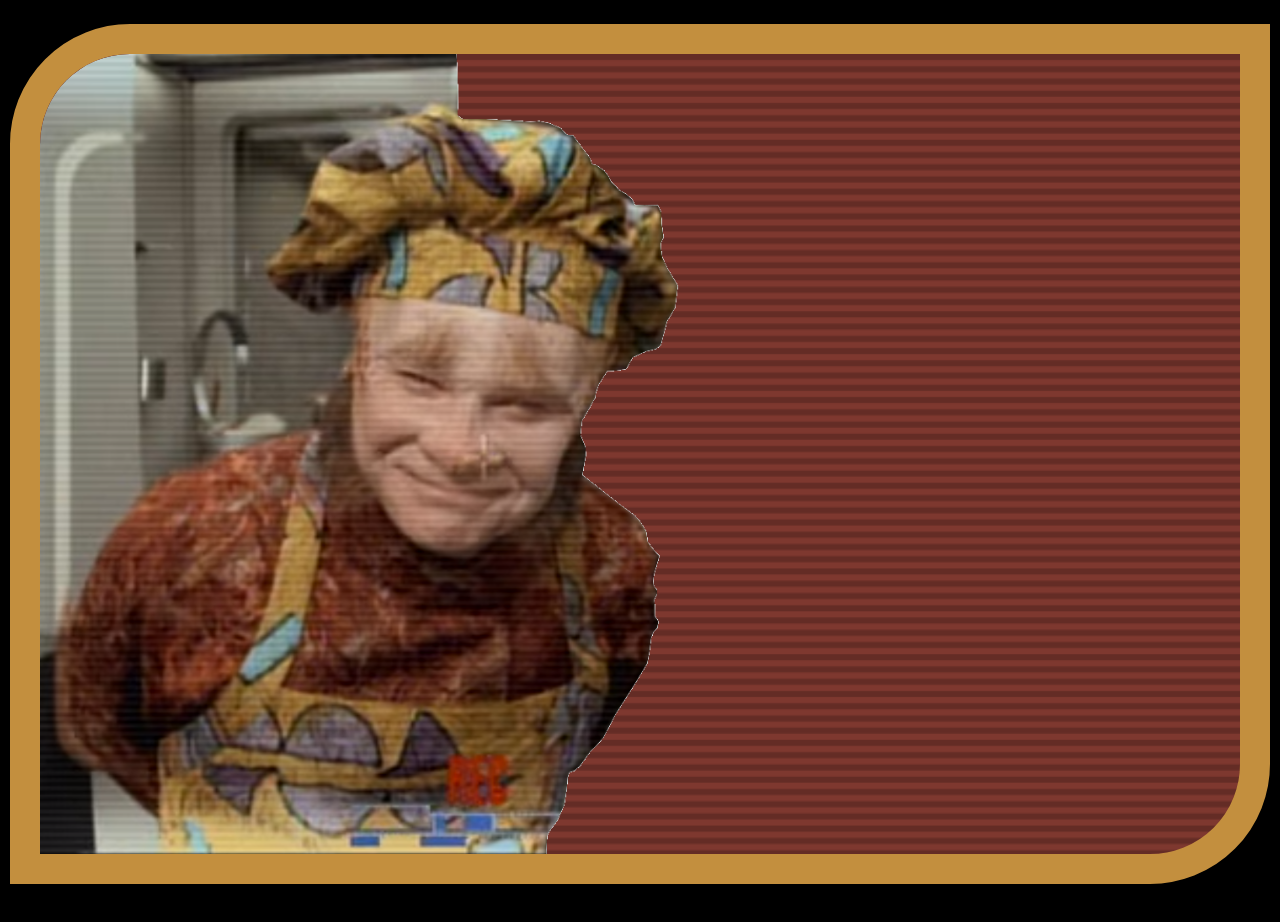
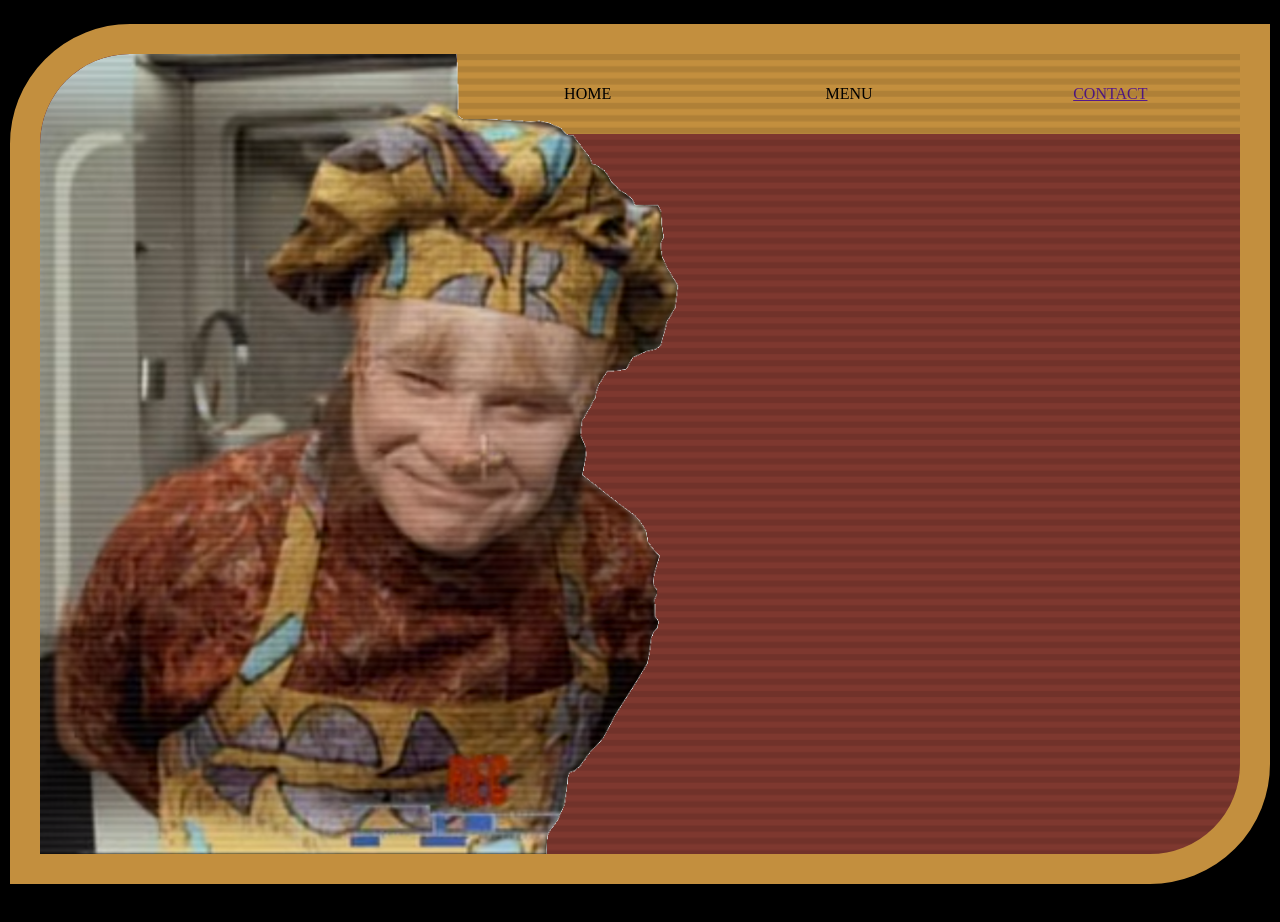
Before and after one commit to Vebriclya/odin-restaurant-page, a website built with webpack: page dist/index.html in a window 1280 px wide. Built offline with nearby package versions, Linux system fonts and the light colour scheme; files whose address does not match are found by name.

Commit message:
Placing here for posterity - major bug with the GoogleWebFontsPlugin

```diff
--- a/package.json
+++ b/package.json
@@ -21,12 +21,16 @@
   "homepage": "https://github.com/Vebriclya/odin-restaurant-page#readme",
   "devDependencies": {
     "css-loader": "^6.8.1",
+    "file-loader": "^6.2.0",
     "html-webpack-plugin": "^5.5.3",
     "style-loader": "^3.3.3",
     "webpack": "^5.89.0",
     "webpack-cli": "^5.1.4"
   },
   "dependencies": {
+    "font-awesome": "^4.7.0",
+    "google-fonts-webpack-plugin": "^0.4.4",
+    "lodash": "^4.17.21",
     "webpack-dev-server": "^4.15.1"
   }
 }
--- a/src/index.js
+++ b/src/index.js
@@ -1,30 +1,50 @@
 import './style.css';
 import WelcomeLeft from './neeliximg.png';
 import ScanLines from './scan-7133901_1920.png';
-
+import _ from 'lodash';
 
 
 function component() {
+    //This selects the entire window
     const element = document.createElement('div');
     element.className = "window-div";
 
+    //This is your main container
     const pageContainer = document.createElement('div');
     pageContainer.className = 'page-container';
-
     element.appendChild(pageContainer);
 
+    // Here's Neelix
     const WelcomeImage = new Image();
     WelcomeImage.src = WelcomeLeft;
     WelcomeImage.className = "welcome-image";
-
     pageContainer.appendChild(WelcomeImage);
 
-
+    // Scan Lines
     const ScanLineOverlay = new Image();
     ScanLineOverlay.src = ScanLines;
     ScanLineOverlay.className = 'scan-lines';
+    pageContainer.appendChild(ScanLineOverlay);
 
-    pageContainer.appendChild(ScanLineOverlay);
+    // Nav Bar
+    const navBar = document.createElement('div');
+    navBar.className =  'nav-bar';
+    pageContainer.appendChild(navBar);
+
+    // Nav Bar Links
+    const homeLink = document.createElement('div');
+    homeLink.className = 'nav-bar-link';
+    homeLink.innerHTML = "HOME";
+    navBar.appendChild(homeLink);
+    const menuLink = document.createElement('div');
+    menuLink.className = 'nav-bar-link';
+    menuLink.innerHTML = "MENU";
+    navBar.appendChild(menuLink);
+    const contactLink = document.createElement('div');
+    contactLink.className = 'nav-bar-link';
+    contactLink.innerHTML = '<a href=' + '>CONTACT</a>';
+    navBar.appendChild(contactLink);
+
 
     return element;
 }
--- a/src/style.css
+++ b/src/style.css
@@ -1,4 +1,38 @@
+/* antonio-regular - latin */
+@font-face {
+  font-display: swap; /* Check https://developer.mozilla.org/en-US/docs/Web/CSS/@font-face/font-display for other options. */
+  font-family: 'Antonio';
+  font-style: normal;
+  font-weight: 400;
+  src: url('../fonts/antonio-v19-latin-regular.woff2') format('woff2'); /* Chrome 36+, Opera 23+, Firefox 39+, Safari 12+, iOS 10+ */
+}
+/* antonio-500 - latin */
+@font-face {
+  font-display: swap; /* Check https://developer.mozilla.org/en-US/docs/Web/CSS/@font-face/font-display for other options. */
+  font-family: 'Antonio';
+  font-style: normal;
+  font-weight: 500;
+  src: url('../fonts/antonio-v19-latin-500.woff2') format('woff2'); /* Chrome 36+, Opera 23+, Firefox 39+, Safari 12+, iOS 10+ */
+}
+/* antonio-600 - latin */
+@font-face {
+  font-display: swap; /* Check https://developer.mozilla.org/en-US/docs/Web/CSS/@font-face/font-display for other options. */
+  font-family: 'Antonio';
+  font-style: normal;
+  font-weight: 600;
+  src: url('../fonts/antonio-v19-latin-600.woff2') format('woff2'); /* Chrome 36+, Opera 23+, Firefox 39+, Safari 12+, iOS 10+ */
+}
+/* antonio-700 - latin */
+@font-face {
+  font-display: swap; /* Check https://developer.mozilla.org/en-US/docs/Web/CSS/@font-face/font-display for other options. */
+  font-family: 'Antonio';
+  font-style: normal;
+  font-weight: 700;
+  src: url('../fonts/antonio-v19-latin-700.woff2') format('woff2'); /* Chrome 36+, Opera 23+, Firefox 39+, Safari 12+, iOS 10+ */
+}
+
 * {
+    font-family: 'Antonio';
     margin: 0;
     padding: 0;
 }
@@ -25,20 +59,40 @@
     height: 800px;
     object-fit: cover;
     object-position: 0 25%;
-    z-index: 2;
+    z-index: 3;
     border-radius: 90px 0px 0px 0px;
     position: relative;
     left: 0px;
     top: 0px;
 }
 
+.nav-bar{
+    width: 784px;
+    height: 80px;
+    background-color: #C38F3E;
+    position: absolute;
+    z-index: 1;
+    left: 417px;
+    top: 0px;
+    display: grid;
+    grid-template-columns: repeat(3, 1fr);
+}
+
+.nav-bar-link{
+    font-family: 'Antonio';
+    display: flex;
+    align-items: center;
+    justify-content: center;
+}
+
 .scan-lines{
     height: 100vw;
-    z-index: 1;
+    z-index: 2;
     position: absolute;
     left: 0px;
     top: 0px;
-    opacity: 20%;
+    opacity: 10%;
+    pointer-events: none;
 }
 
 body{
--- a/webpack.config.js
+++ b/webpack.config.js
@@ -1,5 +1,6 @@
 const path = require('path');
 const HtmlWebpackPlugin = require('html-webpack-plugin');
+const GoogleFontsPlugin = require('google-fonts-webpack-plugin');
 
 module.exports = {
     mode: 'development',
@@ -12,6 +13,11 @@ module.exports = {
         new HtmlWebpackPlugin({
             title: 'Neelix\'s Galactic Grill',
         }),
+        new GoogleFontsPlugin({
+            fonts: [
+                {family: 'Antonio', variants: ['400', '500', '600', '700']}
+            ]
+        })
     ],
     output: {
         filename: '[name].bundle.js',
@@ -31,6 +37,18 @@ module.exports = {
                 test: /\.(png|svg|jpg|jpeg|gif)$/i,
                 type: 'asset/resource',
             },
+            {
+                test: /\.(woff(2)?|ttf|eot|otf)(\?v=\d+\.\d+\.\d+)?$/,
+                use: [
+                  {
+                    loader: 'file-loader',
+                    options: {
+                      name: '[name].[ext]',
+                      outputPath: 'fonts/'
+                    }
+                  }
+                ]
+              }
         ],
     },
 };
```
Also changed, not shown: dist/345f3f632018a7511def.png (added), dist/e980ca557087968a1648.jpeg (deleted), dist/f1c7303a9c862dc8f032.png (added), dist/main.bundle.js, src/fonts/antonio-v19-latin-500.woff2 (added), src/fonts/antonio-v19-latin-600.woff2 (added), src/fonts/antonio-v19-latin-700.woff2 (added), src/fonts/antonio-v19-latin-regular.woff2 (added), 1 other file.
